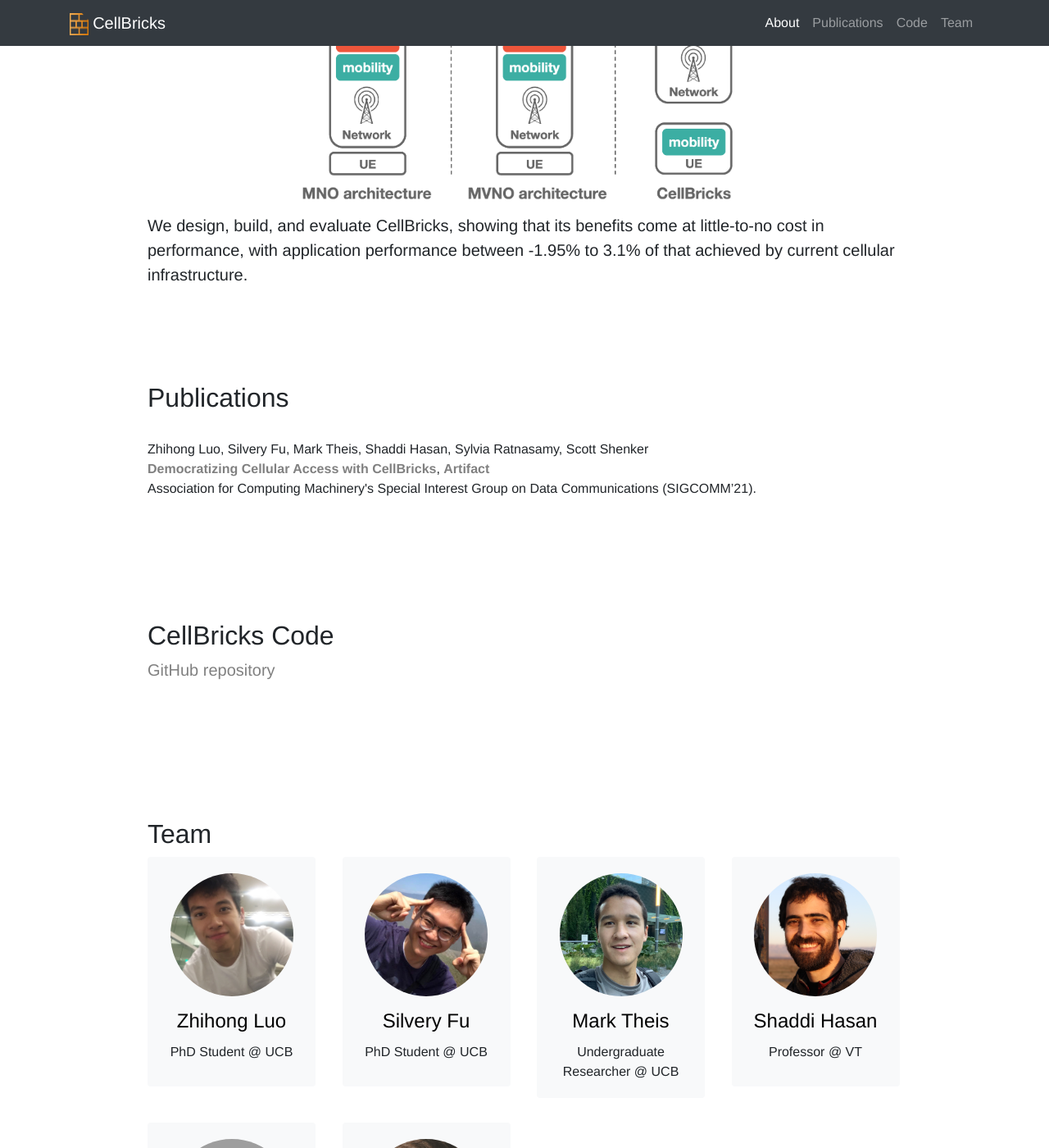
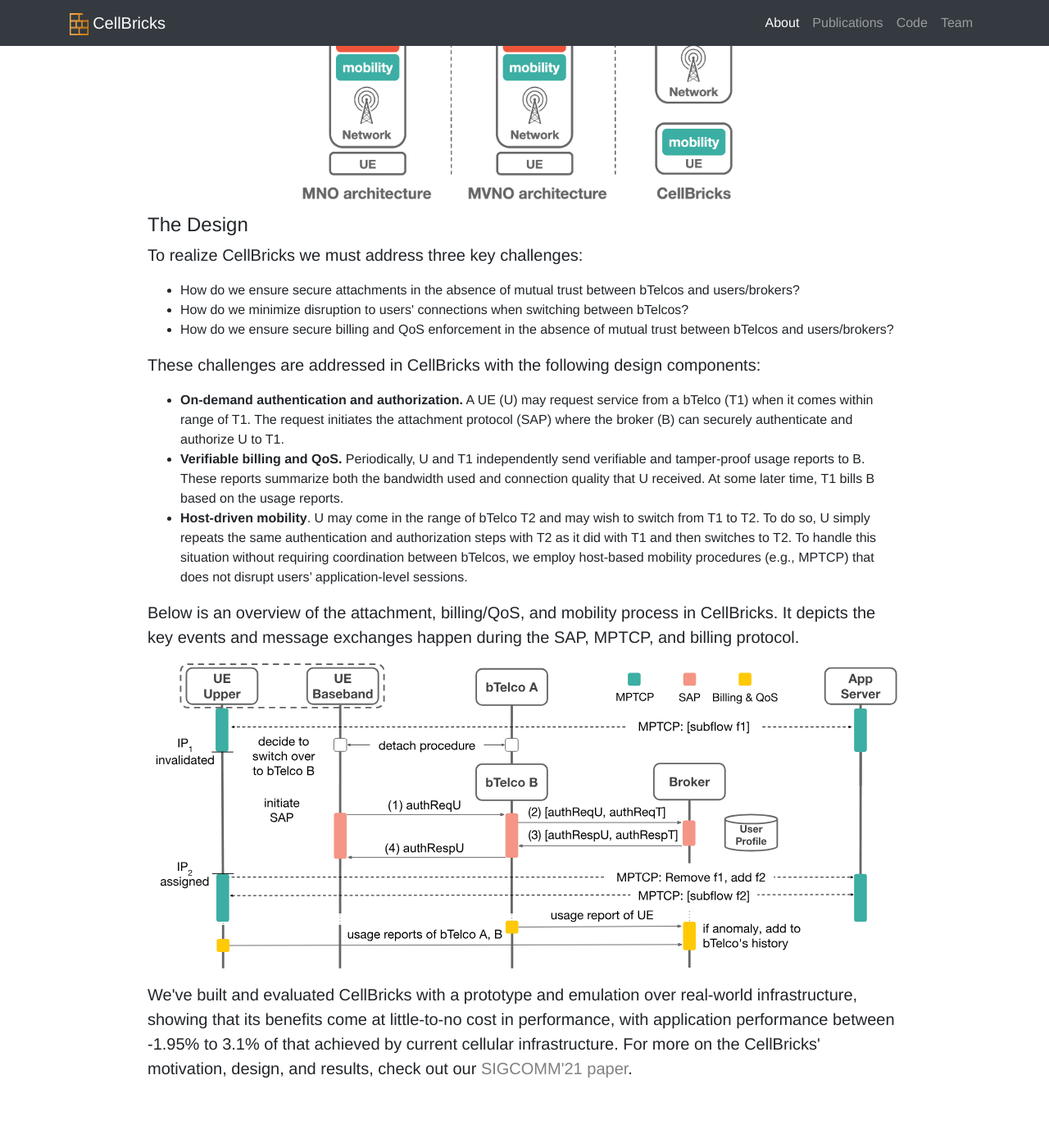
Before and after one commit to cellbricks/cellbricks.github.io, a Jekyll site: the page index.html, which Jekyll copies as it is, in a window 1280 px wide and 1400 px high, scrolled down 866 px. Shown: the whole window at 82% size. Built offline with Jekyll 4.4.1, drawn with Linux system fonts in a browser that asks for light colours; nearby versions of some CDN libraries; library files that are not in the unit come from our copies; some of the changed text lies outside the part shown; grey boxes are pictures that could not be loaded.

Commit message:
add design text

```diff
--- a/index.html
+++ b/index.html
@@ -69,13 +69,28 @@
                <div class="text-center">
                   <p><img class="img-fluid" width="60%" src="images/cellbrick-arch.png"></p>
                </div>
-               <p class="lead">We design, build, and evaluate CellBricks, showing that its benefits come at little-to-no
-                  cost in performance, with application performance between -1.95% to 3.1% of that achieved by current
-                  cellular infrastructure.</p>
-               <!--                <p class="lead">The following is an overview of the attachment, mobility, and billing/QoS procedures in CellBricks depicting the key events and message exchanges happen over time.</p>
+               <h4>The Design</h4>
+               <p class="lead">To realize CellBricks we must address three key challenges:</p>
+               <ul>
+                <li> How do we ensure secure attachments in the absence of mutual trust between bTelcos and users/brokers? </li>
+                <li>  How do we minimize disruption to users' connections when switching between bTelcos? </li>
+                <li> How do we ensure secure billing and QoS enforcement in the absence of mutual trust between bTelcos and users/brokers? </li>
+               </ul>
+               <p class="lead">These challenges are addressed in CellBricks with the following design components:</p>
+               <ul>
+               <li> <b>On-demand authentication and authorization.</b> A UE (U)
+               may request service from a bTelco (T1) when it comes within range of T1. The request initiates the attachment protocol (SAP) where the broker (B) can securely authenticate and authorize U to T1.</li>
+               <li> <b>Verifiable billing and QoS.</b> Periodically, U and T1 independently send verifiable and tamper-proof usage reports to B. These reports summarize both the bandwidth used and connection quality that U received. At some later time, T1 bills B based on the usage reports.</li>
+               <li> <b>Host-driven mobility</b>. U may come in the range of bTelco T2 and may wish to switch from T1 to T2. To do so, U simply
+               repeats the same authentication and authorization steps with
+               T2 as it did with T1 and then switches to T2. To handle this situation
+               without requiring coordination between bTelcos, we employ host-based mobility procedures (e.g., MPTCP) that does not disrupt users’ application-level sessions.</li>
+               </ul>
+               <p class="lead">Below is an overview of the attachment, billing/QoS, and mobility process in CellBricks. It depicts the key events and message exchanges happen during the SAP, MPTCP, and billing protocol.</p>
                <div class="text-center">
                   <p><img class="img-fluid" width="100%" src="images/combined_diagram-fixed.svg"></p>
-               </div> -->
+               </div>
+               <p class="lead">We've built and evaluated CellBricks with a prototype and emulation over real-world infrastructure, showing that its benefits come at little-to-no cost in performance, with application performance between -1.95% to 3.1% of that achieved by current cellular infrastructure. For more on the CellBricks' motivation, design, and results, check out our <a href="#"> SIGCOMM'21 paper</a>.</p>
                <!--                <p class="lead">The following are the performance results associated with CellBricks running over the
                   T-Mobile network compared to today's baseline performance.</p>
                <style type="text/css">
@@ -511,7 +526,7 @@
    <!-- Footer -->
    <footer class="py-5 bg-dark">
       <div class="container">
-         <p class="m-0 text-center text-white">Copyright &copy; NetSys Laboratory 2021</p>
+         <p class="m-0 text-center text-white">Copyright &copy; <a href="https://netsys.cs.berkeley.edu/">NetSys Lab</a> 2021</p>
       </div>
       <!-- /.container -->
    </footer>
```
